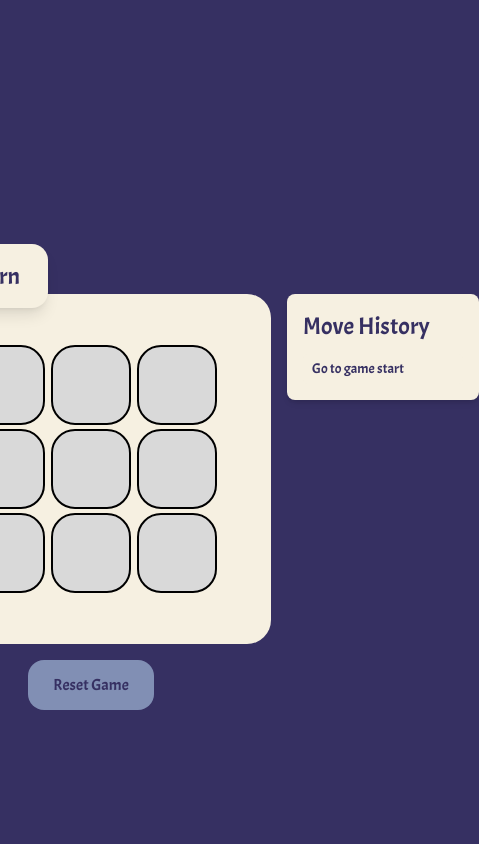
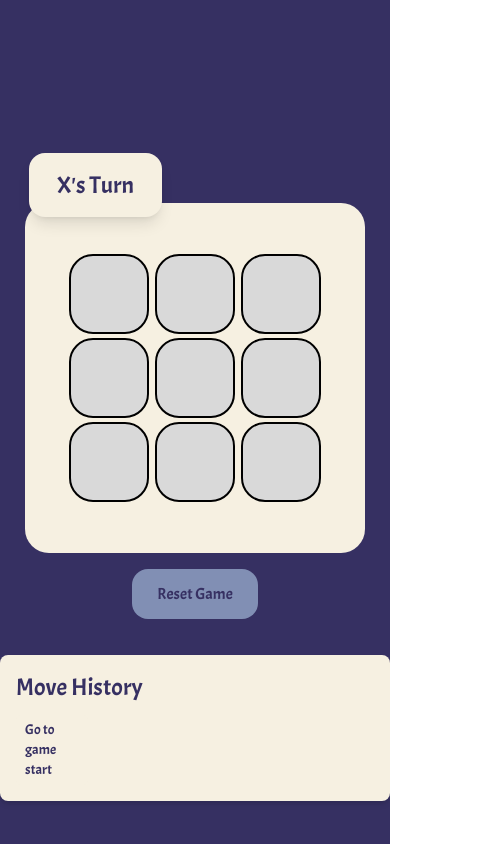
Before and after one commit to slpyMryll/react-tictactoe, a React (Vite) app: page / in a window 390 px wide. Shown: the whole page, 479 px wide, since content can reach past the window. Built offline with nearby package versions, Linux system fonts and the light colour scheme.

Commit message:
Update responsiveness for game and board components

```diff
--- a/src/App.tsx
+++ b/src/App.tsx
@@ -4,7 +4,7 @@ import Game from './components/Game';
 
 function App() {
   return (
-    <div className="bg-[#363062] min-h-screen flex justify-center items-center ">
+    <div className="bg-[#363062] flex justify-center items-center ">
       <Game />
     </div>
   );
--- a/src/components/Board.tsx
+++ b/src/components/Board.tsx
@@ -10,7 +10,7 @@ interface BoardProps {
 
 export default function Board({ squares, onClick }: BoardProps) {
   return (
-    <div className="mt-40 bg-[#F6F0E1] w-[360px] h-[350px] flex items-center justify-center rounded-3xl">
+    <div className="mt-40 bg-[#F6F0E1] w-[340px] sm:w-[360px] h-[350px] flex items-center justify-center rounded-3xl">
       <div className="grid grid-cols-1">
         <div className="board-row flex gap-1.5">
           <Square value={squares[0]} onClick={() => onClick(0)} />
--- a/src/components/Game.tsx
+++ b/src/components/Game.tsx
@@ -46,9 +46,9 @@ const Game: React.FC = () => {
   });
 
   return (
-    <div className="min-h-screen flex items-center justify-center">
+    <div className=" flex items-center justify-center">
       {/* Layout: Board in center, history on the right */}
-      <div className="flex items-start gap-4">
+      <div className="flex flex-col sm:flex-row sm:items-start gap-4 items-center">
         {/* Board */}
         <div className="relative flex flex-col items-center">
           <Board squares={currentSquares} onClick={handleClick} />
@@ -72,7 +72,7 @@ const Game: React.FC = () => {
               style={{ fontFamily: "Acme, sans-serif" }}
               className="absolute top-[70px] bg-[#818FB4] px-6 py-3 rounded-3xl z-10 shadow-lg"
             >
-              <h2 className="text-white text-3xl font-bold text-center p-4 whitespace-pre-line">
+              <h2 className="text-white text-lg font-bold text-center p-4 whitespace-pre-line">
                 {winner
                   ? `Congratulations! \n Player ${winner} wins!`
                   : "It's a tie! Try again!"}
@@ -92,14 +92,14 @@ const Game: React.FC = () => {
         </div>
 
         {/* Move History */}
-        <div className="bg-[#F6F0E1] text-[#363062] p-4 rounded-lg shadow-md w-48 h-max mt-40">
+        <div className="w-full flex flex-col bg-[#F6F0E1] text-[#363062] p-4 rounded-lg shadow-md w-48 sm:mt-40 mt-5">
           <h3
             style={{ fontFamily: "Acme, sans-serif" }}
             className="font-bold mb-2 text-2xl"
           >
             Move History
           </h3>
-          <ol className="space-y-1">{moves}</ol>
+          <ol className="grid grid-cols-5 sm:grid-cols-1 space-y-1">{moves}</ol>
         </div>
       </div>
     </div>
```
